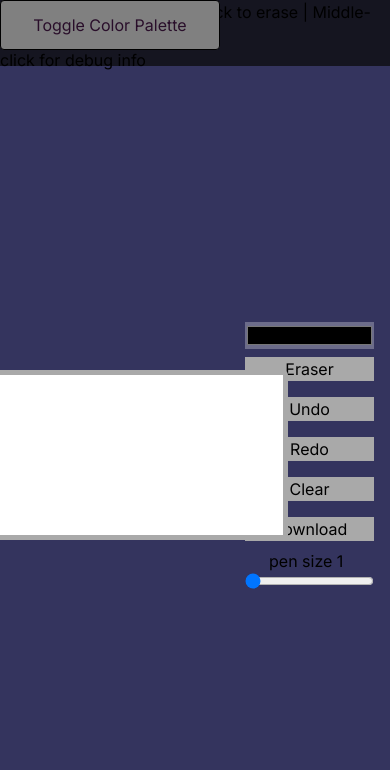
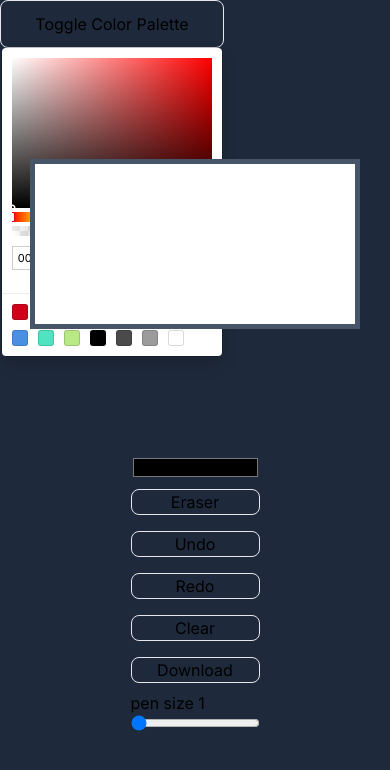
Before and after one commit to pixe-art/pix-e-web, a Next.js app: page /art-tool in a window 390 px wide. Shown: the top 770 px of the page. Built offline with nearby package versions, Linux system fonts and the light colour scheme; no server answers; the database is empty.

Commit message:
Arttool: changed CSS to tailwind + mobile support

```diff
--- a/src/app/art-tool/presenter.jsx
+++ b/src/app/art-tool/presenter.jsx
@@ -113,10 +113,8 @@ export default observer(
             }
             return lastXY;
         }
-        function eraserToggle(toggle, state) {
-            if (toggle) {
-                eraser.current = !eraser.current;
-            } else if (typeof state === 'boolean') {
+        function eraserToggle(state) {
+            if (typeof state === 'boolean') {
                 eraser.current = state
             }
             return eraser.current
--- a/src/app/art-tool/tempStyles.css
+++ b/src/app/art-tool/tempStyles.css
@@ -1,114 +1,17 @@
-html, body {
-    height: 100%;
-}
 
-.parent {
-    touch-action: none;
-    display: flex;
-    flex-direction: column;
-    align-content: center;
-    align-items: stretch;
-    height: 100%;
-    background: rgb(52, 52, 94);
-}
-.topbar {
-    background: rgb(21, 21, 32);
-    min-height: 3em;
-    display: flex;
-    flex-direction: column;
-    align-items: flex-start;
-}
-.topbar button:hover{
-    color: cornflowerblue;
-}
-.content{
-    user-select: none;
-    display: flex;
-    flex-direction: row;
-    justify-content: space-between;
-    align-items: center;
-    height: 100%;
-}
-.tmpcolor {
-    margin-left: 1em;
-}
-.tools {
-    margin-right: 1em;
-}
-.tool-buttons {
-    display: flex;
-    flex-direction: column;
-    align-items: stretch;
-}
-.color-display {
-    min-width: 100%;
-}
-.tool-buttons button {
-    transition: 0.2s;
-    margin-top: 0.5em;
-    margin-bottom: 0.5em;
-    color: black;
-    background-color: darkgray;
-}
-.tool-buttons .active {
-    transition: 0.2s;
-    color: whitesmoke !important;
-    background-color: rgb(46, 46, 46) !important;
-}
-.tool-buttons div {
-    padding-left: 1.5em;
-    display: flex;
-}
 .canvas {
-    cursor: crosshair;
-    user-select: none;
-    touch-action: none;
-    background: white;
     scale: 12;
     image-rendering: pixelated;
-    border: solid 1px darkgray;
-    border-radius: 1px;
 }
-@media (orientation:portrait) {
+@media (max-width: 1024px) {
     .canvas {
-    left: unset;
+    scale: 8;
+    }
+}
+@media (max-width: 768px) {
+    .canvas {
     scale: 5;
     }
-}
-
-
-/*.color-palette {
-    margin-top: 200px;
-    }*/
-
-.palette {
-    margin-top: 250px;
-    display: inline-block;
-    width: fit-content;
-    z-index: 1000;
-}
-
-.sketch-picker {
-    margin-top: 0px;
-    display: inline-block;
-    width: fit-content;
-}
-
-.palette-button {
-    color: rgb(41, 14, 42);
-    border: 1px solid black;
-    background-color: gray;
-    height: 50px;
-    width: 220px;
-    border-radius: 4px;
-    transition: background-color 0.3s, transform 0.3s;
-    display: inline-block;
-}
-
-button:hover {
-    background-color: rgb(146, 146, 146);
-    color: #af02f4;
-    border-color: #af02f4;
 }
 
 .draggable {
--- a/src/app/art-tool/view.jsx
+++ b/src/app/art-tool/view.jsx
@@ -11,44 +11,45 @@ let fresh = true;
 
 function ArtTool(props) {
     return(
-        <div className="parent" onMouseUp={mouseUp}>
-            <div className="topbar">
-                <h1>Left-Click to draw | Right-Click to erase | Middle-Click for single pixel</h1>
-                <button onClick={debugEvent} type="button">click for debug info</button>
+        <div id="parent" className="inset-0 bg-cover bg-slate-800 touch-none" onMouseUp={mouseUp}>
+            <div id="topbar" className="hidden w-screen bg-slate-950 text-pretty justify-center p-2 md:flex">
+                <div id="instrutions" className="flex justify-center max-w-fit border self-center text-center *:mx-1 *:px-1 flex-row border-none">
+                    <h1>Left-Click to draw</h1>
+                    <h1>Right-Click to erase</h1>
+                    <h1>Middle-Click to place a single pixel</h1>
+                    <button id="debug" className="mx-2 border rounded max-w-fit self-center" onClick={debugEvent} type="button">Click here for debug info</button>
                 </div>
-            <div className="content">
-                <div className="palette">
-                <Draggable className="draggable">
-                    <button className="palette-button" onClick={paletteButtonClick}>Toggle Color Palette</button>
+            </div>
+            <div id="content" className="h-screen flex flex-col md:flex-row justify-evenly md:justify-between items-center">
+                <div id="color-picker">
+                    <Draggable>
+                        <div className="flex flex-col items-center justify-center">
+                            <button className="min-h-12 min-w-56 w-full bg-slate-800 border rounded-lg md:hover:bg-slate-600" onClick={paletteButtonClick}>Toggle Color Palette</button>
                             {(
-                            <div className="color-palette" id="sketch-picker" style={{ display: 'none' }}>
-                                <SketchPicker color={props.color} onChangeComplete={colorChangeEvent} />
+                                <div id="sketch-picker" style={{ display: '' }} className="self-center">
+                                    <SketchPicker color={props.color} onChangeComplete={colorChangeEvent} className="self-center"/>
                                 </div>
                             )}
+                        </div>
                     </Draggable>
-
                 </div>
                 <div>
-                    <canvas className="canvas" id="drawing-area" width="64" height="32" onContextMenu={(event)=>{event.preventDefault()}}
-                    onMouseDown={mouseClickEvent} onMouseMove={mouseDragEvent} onTouchStart={touchDrawEvent} onTouchMove={touchDragEvent} onMouseLeave={resetLastCoords}>
-                        {/* <script>{clearCanvas()}</script> */}
-                    </canvas>
+                    <canvas className="canvas cursor-crosshair select-none touch-none bg-white border border-slate-600" id="drawing-area" width="64" height="32" onContextMenu={(event)=>{event.preventDefault()}}
+                    onMouseDown={mouseClickEvent} onMouseMove={mouseDragEvent} onTouchStart={touchDrawEvent} onTouchMove={touchDragEvent} onMouseLeave={resetLastCoords} />
                 </div>
-                <div className="tools">
-                    <div className="tool-buttons">
-                        <input type="color" name="" id="color-d" value={props.color} disabled={true} className="color-display"/>
-                        <button id="erase" onClick={toggleEraser}>Eraser</button>
-                        <button id="undo" onClick={undo}>Undo</button>
-                        <button id="redo" onClick={redo}>Redo</button>
-                        <button id="clear" onClick={props.clearCanvas} type="button">Clear</button>
-                        <button id="download" onClick={props.downloadCanvas} type="button">Download</button>
-                        <div>
+                <div id="tools" className="mt-20 grid md:mt-0 md:ml-4 md:flex md:flex-col items-stretch [&_button]:my-2 [&_button]:select-none">
+                    <input id="color-d" className="min-w-full bg-slate-800 cursor-no-drop" type="color" name="" value={props.color} disabled={true} />
+                    <button id="erase" className="transition-all bg-slate-800 border rounded-lg md:hover:bg-slate-600" onClick={toggleEraser}>Eraser</button>
+                    <button id="undo" className="transition-all bg-slate-800 border rounded-lg md:hover:bg-slate-600 active:bg-slate-200 active:text-black" onClick={undo}>Undo</button>
+                    <button id="redo" className="transition-all bg-slate-800 border rounded-lg md:hover:bg-slate-600 active:bg-slate-200 active:text-black" onClick={redo}>Redo</button>
+                    <button id="clear" className="transition-all bg-slate-800 border rounded-lg md:hover:bg-slate-600 active:bg-slate-200 active:text-black" onClick={props.clearCanvas} type="button">Clear</button>
+                    <button id="download" className="transition-all bg-slate-800 border rounded-lg md:hover:bg-slate-600 active:bg-slate-200 active:text-black" onClick={props.downloadCanvas} type="button">Download</button>
+                    <div className="flex flex-row">
                         <p>pen size</p>
                         <p>&nbsp;</p>
                         <p id="pen-size-d">1</p>
                     </div>
-                        <input type="range" name="pen-size" id="pen-size" defaultValue={props.changePenSize()} min={"1"} max={"12"} onChange={penSizeEvent}/>
-                    </div>
+                    <input type="range" name="pen-size" id="pen-size" className="cursor-w-resize" defaultValue={props.changePenSize()} min={"1"} max={"12"} onChange={penSizeEvent}/>
                 </div>
             </div>
 
@@ -118,12 +119,9 @@ function ArtTool(props) {
     }
     function toggleEraser(event) {
         const element = document.getElementById(event.target.id);
-        const eraserState = props.eraserToggle("toggle");
-        if (eraserState) {
-            element.className = "active"
-        } else {
-            element.className = "";
-        }
+        const ebg = element.classList.toggle('bg-gray-200')
+        element.classList.toggle('text-black')
+        props.eraserToggle(ebg)
     }
     function penSizeEvent(event) {
         document.getElementById("pen-size-d").innerHTML = props.changePenSize(event.target.value);
@@ -144,12 +142,12 @@ function ArtTool(props) {
 
         if (event.button === 2 && !props.eraser) {
             //* right click erase
-            props.eraserToggle(false, true)
+            props.eraserToggle(true)
             props.drawRect(cords[0], cords[1], con)
-            props.eraserToggle(false, false)
+            props.eraserToggle(false)
         } else {
             //* regualr draw
-            props.setLastCords(cords);
+            props.drawRect(cords[0], cords[1], con)
         }
         // save cords for fallback in mouseDragEvent, prevents gaps in fast movements
         props.setLastCords(cords);
@@ -163,9 +161,9 @@ function ArtTool(props) {
                 props.setLastCords(xy);  // Update without drawing if last coordinates were invalid
             } else if (event.buttons === 2 && !props.eraser) {
                 //* right click erase
-                props.eraserToggle(false, true)
+                props.eraserToggle(true)
                 props.drawLine(canvas, xy[0], xy[1]);
-                props.eraserToggle(false, false)
+                props.eraserToggle(false)
             } else {
                 //* regular draw
                 props.drawLine(canvas, xy[0], xy[1]);
```
Lines whose indentation alone changed are shown as unchanged.
